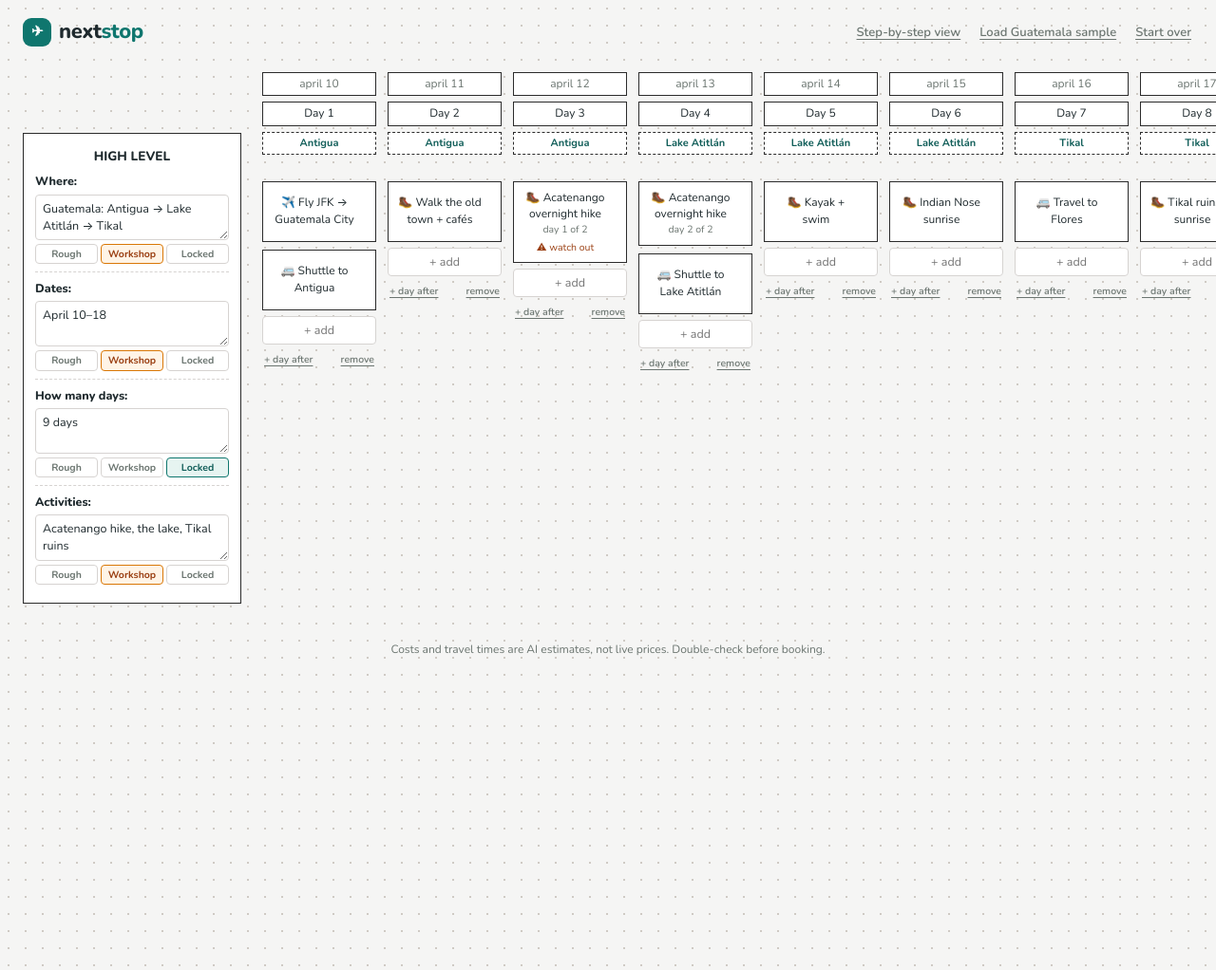
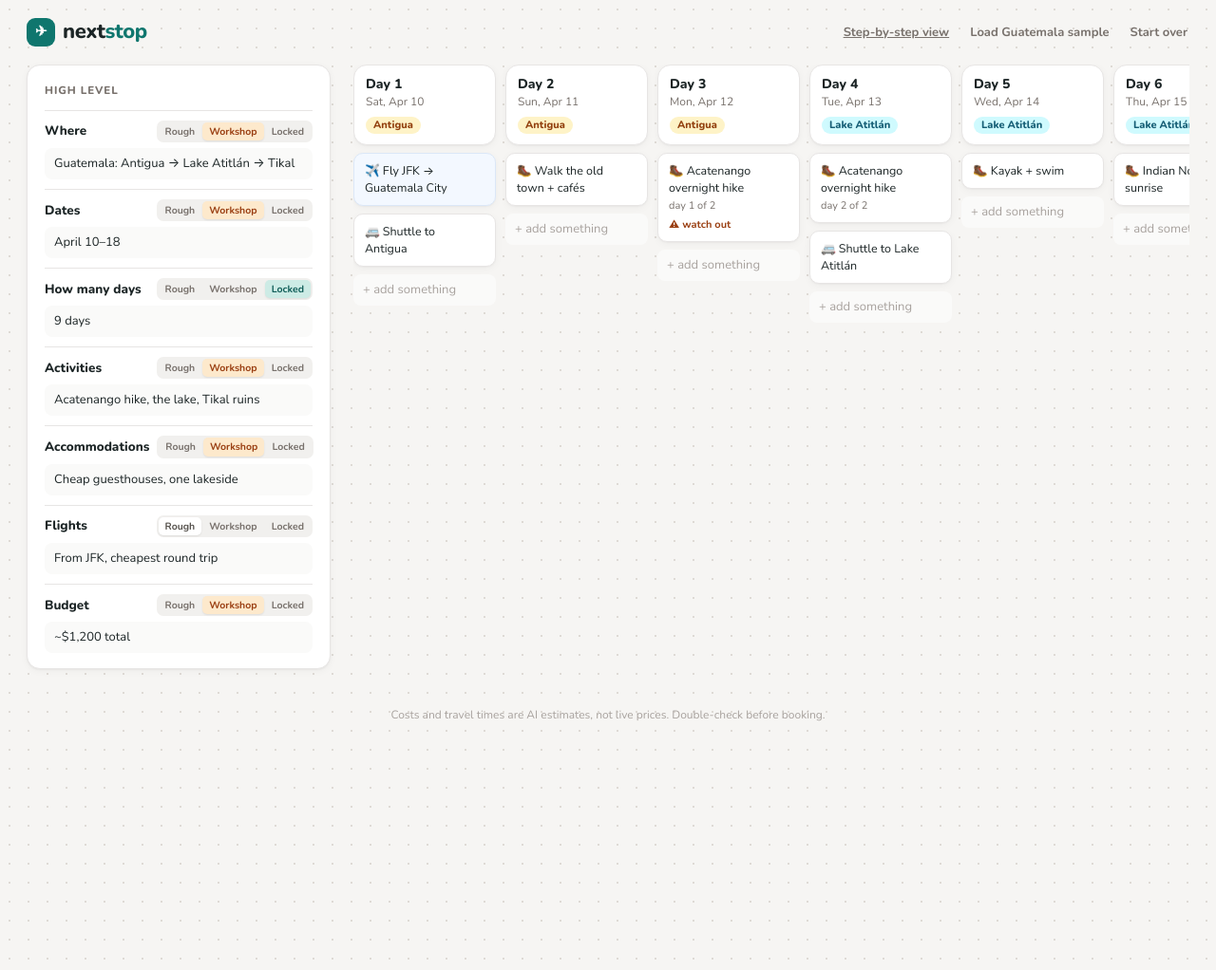
Before and after one commit to building-with-ai-f26/cp4449-project1, a Flask app: page /calendar in a window 1280 px wide. Shown: the whole page at 95% size. Run offline with Flask 3, Linux system fonts and the light colour scheme.

Commit message:
Calendar UI cleanup: full-height High level panel, softer cards, colored stop tags, grouped budget with progress bar
Co-Authored-By: Claude Opus 5.5 <noreply@anthropic.com>

```diff
--- a/templates/calendar.html
+++ b/templates/calendar.html
@@ -8,112 +8,101 @@
   <link href="https://fonts.googleapis.com/css2?family=Nunito:wght@400;500;600;700;800&display=swap" rel="stylesheet" />
   <style>
     :root {
-      --bg: #f5f5f4; --card: #fff; --text: #1f2a2e; --muted: #6b7570; --line: #2b2b2b; --soft-line: #d6d3d1;
+      --bg: #f6f5f3; --card: #fff; --text: #1c2526; --muted: #78716c; --faint: #a8a29e;
+      --line: #e7e5e4; --line-strong: #d6d3d1; --field: #fafaf9;
       --accent: #0f766e; --accent-dark: #115e59; --accent-soft: #e6f4f1;
       --warn-text: #9a3f12; --warn-bg: #fff4e6; --flag: #e5533d;
-      --col-h: 560px;
+      --radius: 14px; --shadow: 0 1px 2px rgba(28,25,23,.04), 0 2px 8px rgba(28,25,23,.04);
     }
     * { box-sizing: border-box; }
     body { margin: 0; font-family: "Nunito", -apple-system, BlinkMacSystemFont, "Segoe UI", Roboto, sans-serif;
            color: var(--text); line-height: 1.45; -webkit-font-smoothing: antialiased;
-           /* dotted canvas, like the Figma board */
-           background: var(--bg) radial-gradient(#cfcac4 1px, transparent 1px) 0 0 / 18px 18px; }
-    header { display: flex; justify-content: space-between; align-items: center; padding: 18px 24px 6px; gap: 12px; }
+           background: var(--bg) radial-gradient(#dedad5 1px, transparent 1px) 0 0 / 20px 20px; }
+    header { display: flex; justify-content: space-between; align-items: center; padding: 18px 28px 10px; gap: 12px; flex-wrap: wrap; }
     .logo { font-size: 22px; font-weight: 800; letter-spacing: -0.02em; display: flex; align-items: center; gap: 8px; }
     .logo span { color: var(--accent); }
     .logo .logo-mark { width: 30px; height: 30px; border-radius: 9px; background: var(--accent); color: #fff; display: grid; place-items: center; font-size: 15px; }
-    .header-links { display: flex; gap: 16px; align-items: center; }
-    .link-btn { background: none; border: none; color: var(--muted); cursor: pointer; font: inherit; font-size: 13px;
-                font-weight: 600; text-decoration: underline; text-underline-offset: 3px; padding: 2px; }
+    .header-links { display: flex; gap: 18px; align-items: center; flex-wrap: wrap; }
+    .link-btn { background: none; border: none; color: var(--muted); cursor: pointer; font: inherit; font-size: 13px; font-weight: 700; padding: 2px; }
     .link-btn:hover { color: var(--accent); }
-    #error { padding: 0 24px; }
+    #error { padding: 0 28px; }
     .error { background: #fdecec; color: #991b1b; border: 1px solid #f5c2c2; border-radius: 10px; padding: 8px 12px; font-weight: 600; font-size: 14px; }
 
-    /* One horizontal board, like the mockup: High level | days | Budget */
-    .board { display: flex; gap: 22px; align-items: flex-start; overflow-x: auto; padding: 20px 24px 100px; }
-    .col { flex: 0 0 auto; width: 190px; height: var(--col-h); background: var(--card); border: 1px solid var(--line);
-           padding: 14px 12px; font-size: 13px; position: relative; display: flex; flex-direction: column; gap: 8px; }
-    .col.hl { margin-top: 64px; height: calc(var(--col-h) - 64px); }
-    .col .scroll { overflow-y: auto; flex: 1; display: flex; flex-direction: column; gap: 8px; }
-    .col-title { text-align: center; font-weight: 800; font-size: 13.5px; }
-    .col-note { text-align: center; color: var(--muted); font-size: 11.5px; }
-    .col.wide { width: 230px; }
-    .lbl { font-weight: 800; font-size: 12.5px; }
-    .topic { display: flex; flex-direction: column; gap: 4px; padding-bottom: 8px; border-bottom: 1px dashed var(--soft-line); }
-    .topic:last-child { border-bottom: none; }
-    .topic-head { display: flex; justify-content: space-between; align-items: baseline; gap: 6px; }
-    .topic-state { font-size: 10.5px; font-weight: 700; color: var(--muted); }
-    .stages { display: flex; gap: 3px; }
-    .stages button { flex: 1; font: inherit; font-size: 10.5px; font-weight: 700; padding: 2px 0; border-radius: 4px; cursor: pointer;
-                     border: 1px solid var(--soft-line); background: #fff; color: var(--muted); }
-    .stages button:hover { border-color: var(--line); }
-    .stages button.on.s1 { background: #f5f5f4; border-color: #a8a29e; color: #57534e; }
-    .stages button.on.s2 { background: #fff4e6; border-color: #d97706; color: #9a3f12; }
-    .stages button.on.s3 { background: var(--accent-soft); border-color: var(--accent); color: var(--accent-dark); }
-    textarea, input[type=text], input[type=date] { width: 100%; font: inherit; font-size: 12.5px; border: 1px solid var(--soft-line);
-      border-radius: 4px; padding: 5px 7px; background: #fff; color: var(--text); resize: vertical; }
-    textarea:focus, input:focus, select:focus { outline: none; border-color: var(--accent); box-shadow: 0 0 0 2px var(--accent-soft); }
+    /* Page: High level on the left (full height, no inner scroll) | days + budget scroll sideways */
+    .layout { display: grid; grid-template-columns: 320px minmax(0, 1fr); gap: 24px; padding: 8px 28px 40px; align-items: start; }
+    @media (max-width: 760px) { .layout { grid-template-columns: minmax(0, 1fr); padding: 8px 16px 40px; } header { padding: 16px 16px 8px; } }
+    .panel { background: var(--card); border: 1px solid var(--line); border-radius: var(--radius); box-shadow: var(--shadow); }
+    .col-title { font-size: 11.5px; font-weight: 800; letter-spacing: .08em; text-transform: uppercase; color: var(--muted); margin-bottom: 12px; }
+    .board { display: flex; gap: 14px; align-items: flex-start; overflow-x: auto; padding-bottom: 16px; }
+
+    /* High level */
+    #hl { padding: 18px 18px 6px; position: sticky; top: 12px; }
+    .topic { padding: 10px 0; border-top: 1px solid var(--line); display: flex; flex-direction: column; gap: 6px; }
+    .topic:first-of-type { border-top: none; padding-top: 0; }
+    .topic-head { display: flex; justify-content: space-between; align-items: center; gap: 8px; }
+    .lbl { font-weight: 800; font-size: 13.5px; }
+    #hl textarea { overflow: hidden; }
+    textarea, input[type=text] { width: 100%; font: inherit; font-size: 13px; border: 1px solid transparent; border-radius: 8px;
+      padding: 6px 9px; background: var(--field); color: var(--text); resize: none; }
+    textarea:hover, input[type=text]:hover { border-color: var(--line); }
+    textarea:focus, input:focus { outline: none; background: #fff; border-color: var(--accent); box-shadow: 0 0 0 3px var(--accent-soft); }
+    textarea::placeholder, input::placeholder { color: var(--faint); }
+    /* Stage: one segmented control */
+    .stages { display: flex; flex: 0 0 auto; background: #f1f0ee; border-radius: 7px; padding: 2px; gap: 1px; }
+    .stages button { font: inherit; font-size: 10.5px; font-weight: 700; padding: 2px 7px; border-radius: 5px; cursor: pointer;
+                     border: none; background: transparent; color: var(--muted); }
+    .stages button:hover { color: var(--text); }
+    .stages button.on { box-shadow: 0 1px 2px rgba(0,0,0,.08); }
+    .stages button.on.s1 { background: #fff; color: #57534e; }
+    .stages button.on.s2 { background: #fde9cc; color: #9a3f12; }
+    .stages button.on.s3 { background: #cdebe5; color: var(--accent-dark); }
 
     /* Days */
-    .days { display: flex; gap: 12px; align-items: flex-start; }
-    .daycol { width: 120px; display: flex; flex-direction: column; gap: 6px; }
-    .pill { border: 1px solid var(--line); background: #fff; text-align: center; font-size: 12px; padding: 3px 4px; }
-    .pill.date { color: var(--muted); }
-    .pill.leg { border-style: dashed; color: var(--accent-dark); font-weight: 700; font-size: 11px; }
-    .cards { display: flex; flex-direction: column; gap: 8px; margin-top: 18px; }
-    .card { background: #fff; border: 1px solid var(--line); min-height: 64px; padding: 8px 18px 8px 8px; font-size: 12px;
-            display: flex; flex-direction: column; justify-content: center; text-align: center; position: relative; }
-    .card .part { color: var(--muted); font-size: 10.5px; }
-    .card .w { color: var(--warn-text); font-size: 10.5px; margin-top: 3px; }
-    .card .x { position: absolute; top: 2px; right: 3px; border: none; background: none; color: var(--muted); cursor: pointer; font-size: 13px; padding: 0 2px; opacity: 0; }
+    .days { display: flex; gap: 10px; align-items: flex-start; }
+    .daycol { width: 150px; flex: 0 0 auto; display: flex; flex-direction: column; gap: 8px; }
+    .dhead { padding: 10px 12px; }
+    .dhead .d { font-weight: 800; font-size: 14px; }
+    .dhead .date { color: var(--muted); font-size: 12px; }
+    .leg { display: inline-block; margin-top: 6px; font-size: 11px; font-weight: 800; padding: 1px 8px; border-radius: 99px; }
+    .cards { display: flex; flex-direction: column; gap: 8px; }
+    .card { background: #fff; border: 1px solid var(--line); border-radius: 10px; padding: 9px 22px 9px 11px; font-size: 12.5px; position: relative; box-shadow: var(--shadow); }
+    .card .part { color: var(--muted); font-size: 11px; margin-top: 2px; }
+    .card .w { color: var(--warn-text); font-size: 11px; margin-top: 4px; font-weight: 700; }
+    .card .x { position: absolute; top: 5px; right: 5px; border: none; background: none; color: var(--faint); cursor: pointer; font-size: 14px; line-height: 1; padding: 0 2px; opacity: 0; }
     .card:hover .x { opacity: 1; }
     .card .x:hover { color: var(--flag); }
-    .card.custom { border-style: dashed; }
-    .add-own { font-size: 11.5px; text-align: center; }
-    .daytools { display: flex; justify-content: space-between; }
-    .daytools .link-btn { font-size: 10.5px; }
-    .add-day { width: 90px; height: 120px; margin-top: 64px; border: 1px dashed var(--line); background: rgba(255,255,255,.6);
-               display: grid; place-items: center; cursor: pointer; font-weight: 800; color: var(--accent-dark); font-size: 13px; }
-    .add-day:hover { background: var(--accent-soft); }
-    .empty-days { width: 240px; margin-top: 64px; color: var(--muted); font-size: 13px; text-align: center; padding: 20px; border: 1px dashed var(--soft-line); background: rgba(255,255,255,.6); }
+    .card.custom { border-style: dashed; box-shadow: none; }
+    .card.flight { background: #f3f8ff; border-color: #dbe7f7; }
+    .add-own { font-size: 12px; background: transparent; border: 1px dashed var(--line-strong); }
+    .daytools { display: flex; justify-content: space-between; opacity: 0; transition: opacity .15s; }
+    .daycol:hover .daytools { opacity: 1; }
+    .daytools .link-btn { font-size: 11px; font-weight: 600; }
+    .add-day { width: 64px; flex: 0 0 auto; align-self: stretch; min-height: 80px; border: 1px dashed var(--line-strong); border-radius: var(--radius);
+               display: grid; place-items: center; cursor: pointer; font-weight: 800; color: var(--muted); font-size: 12.5px; text-align: center; }
+    .add-day:hover { background: var(--accent-soft); color: var(--accent-dark); border-color: var(--accent); }
+    .empty-days { width: 240px; color: var(--muted); font-size: 13px; text-align: center; padding: 24px; border: 1px dashed var(--line-strong); border-radius: var(--radius); }
 
-    /* Sandbox */
-    .leg { margin-bottom: 4px; }
-    .leg-name { font-weight: 800; }
-    .leg-meta { color: var(--muted); font-size: 11px; }
-    .sb { list-style: disc; margin: 4px 0 0; padding-left: 16px; }
-    .sb li { margin-bottom: 6px; }
-    .sb .meta { color: var(--muted); font-size: 11px; }
-    .sb .w { color: var(--warn-text); font-size: 11px; }
-    select { font: inherit; font-size: 11px; border: 1px solid var(--accent); color: var(--accent-dark); background: #fff; border-radius: 4px; padding: 1px 4px; margin-top: 2px; cursor: pointer; max-width: 100%; }
-    .btn { background: var(--accent); color: #fff; border: none; border-radius: 6px; padding: 7px 10px; font: inherit; font-weight: 800; font-size: 12.5px; cursor: pointer; }
-    .btn:hover:not(:disabled) { background: var(--accent-dark); }
-    .btn:disabled { opacity: .5; cursor: wait; }
-    .btn-line { background: #fff; color: var(--accent-dark); border: 1px solid var(--accent); }
-    .btn-line:hover:not(:disabled) { background: var(--accent-soft); }
-    .btn-tiny { padding: 2px 7px; font-size: 11px; border-radius: 4px; }
+    /* Budget */
+    #budget { flex: 0 0 auto; width: 260px; padding: 18px; position: relative; font-size: 13px; }
+    .big-total { font-size: 26px; font-weight: 800; letter-spacing: -0.02em; line-height: 1.1; }
+    .of { color: var(--muted); font-size: 12.5px; margin: 2px 0 10px; }
+    .bar { height: 6px; background: #f1f0ee; border-radius: 99px; overflow: hidden; margin-bottom: 14px; }
+    .bar i { display: block; height: 100%; background: var(--accent); border-radius: 99px; }
+    .bar.over i { background: var(--flag); }
+    .group { font-size: 11px; font-weight: 800; letter-spacing: .06em; text-transform: uppercase; color: var(--faint); margin: 12px 0 4px; }
+    .row { display: flex; justify-content: space-between; gap: 10px; padding: 3px 0; }
+    .row .m { color: var(--muted); font-size: 11.5px; }
+    .tbd { color: var(--faint); }
+    .hint { color: var(--muted); font-size: 12px; }
 
-    /* Budget / flights / status */
-    .row { display: flex; justify-content: space-between; gap: 8px; }
-    .row .m { color: var(--muted); font-size: 11px; }
-    .total { border-top: 1px solid var(--line); padding-top: 6px; font-weight: 800; font-size: 14px; }
-    .tbd { color: #a8a29e; }
-    .status-big { font-size: 13.5px; }
-    .hint { color: var(--muted); font-size: 11.5px; }
-    .w-box { color: var(--warn-text); background: var(--warn-bg); padding: 5px 7px; font-size: 11.5px; }
-
-    /* Ripple flags: the red diamonds from the mockup */
-    .col.flagged { border-color: var(--flag); box-shadow: 0 0 0 1px var(--flag); }
+    /* Ripple flags (from "Save this version") */
+    .flagged { border-color: var(--flag) !important; box-shadow: 0 0 0 1px var(--flag) !important; }
     .diamond { position: absolute; left: 50%; bottom: -58px; width: 132px; height: 132px; margin-left: -66px; z-index: 2;
                background: var(--flag); transform: rotate(45deg); display: grid; place-items: center; box-shadow: 0 6px 18px rgba(229,83,61,.35); }
     .diamond span { transform: rotate(-45deg); color: #fff; font-size: 11px; font-weight: 800; text-align: center; width: 120px; line-height: 1.25; }
-    .diamond.small { width: 104px; height: 104px; margin-left: -52px; }
-    .diamond.small span { width: 92px; }
-    .note { font-size: 12px; color: var(--muted); text-align: center; margin: -60px 0 30px; }
-    .flag-list { color: #b42d18; font-weight: 700; font-size: 11.5px; border-bottom: 1px dashed var(--flag); padding-bottom: 6px; }
+    .flag-list { color: #b42d18; font-weight: 700; font-size: 12px; border-bottom: 1px dashed var(--flag); padding-bottom: 6px; }
     .flag-list ul { margin: 2px 0 0; padding-left: 14px; }
-    .spinner { display: inline-block; width: 11px; height: 11px; border: 2px solid rgba(255,255,255,.5); border-top-color: #fff; border-radius: 50%; animation: spin .8s linear infinite; vertical-align: -1px; margin-right: 5px; }
-    @keyframes spin { to { transform: rotate(360deg); } }
+    .note { font-size: 12px; color: var(--faint); text-align: center; margin: 0 0 30px; }
   </style>
   {% if posthog_key %}
   <script>
@@ -133,10 +122,12 @@
   </header>
   <div id="error"></div>
 
-  <div class="board">
-    <div class="col hl wide" id="hl"></div>
-    <div class="days" id="days"></div>
-    <div class="col wide" id="budget"></div>
+  <div class="layout">
+    <aside class="panel" id="hl"></aside>
+    <div class="board">
+      <div class="days" id="days"></div>
+      <section class="panel" id="budget"></section>
+    </div>
   </div>
   <p class="note">Costs and travel times are AI estimates, not live prices. Double-check before booking.</p>
 
@@ -207,7 +198,7 @@
   const money = (n) => "$" + Math.round(n).toLocaleString();
   const signed = (n) => (n > 0 ? "+" : "−") + money(Math.abs(n));
   // A text box bound to a plan field (re-renders the parts that depend on it).
-  const box = (k, ph, rows = 2) => `<textarea rows="${rows}" placeholder="${esc(ph)}" oninput="plan['${k}'] = this.value; save()">${esc(plan[k])}</textarea>`;
+  const box = (k, ph, rows = 2) => `<textarea rows="${rows}" placeholder="${esc(ph)}" oninput="plan['${k}'] = this.value; grow(this); save(); renderBudget()">${esc(plan[k])}</textarea>`;
 
   function load() {
     try { const s = JSON.parse(localStorage.getItem(STORE)); if (s && Array.isArray(s.days)) return { ...emptyPlan(), ...s, stages: s.stages || {} }; } catch (e) {}
@@ -220,7 +211,15 @@
     if (!plan.startDate) return "";
     const d = new Date(plan.startDate + "T12:00:00");
     d.setDate(d.getDate() + i);
-    return d.toLocaleDateString(undefined, { month: "long", day: "numeric" }).toLowerCase();
+    return d.toLocaleDateString("en-US", { weekday: "short", month: "short", day: "numeric" });
+  }
+
+  // Each stop gets its own soft color, in the order it first appears.
+  const LEG_COLORS = [["#fef3c7", "#92400e"], ["#cffafe", "#155e75"], ["#dcfce7", "#166534"], ["#fce7f3", "#9d174d"], ["#e0e7ff", "#3730a3"]];
+  function legStyle(leg) {
+    const order = [...new Set(plan.days.map((_, i) => dayLeg(i)).filter(Boolean))];
+    const [bg, fg] = LEG_COLORS[Math.max(0, order.indexOf(leg)) % LEG_COLORS.length];
+    return `background:${bg};color:${fg}`;
   }
 
   // Where you sleep on day i = the leg of the last item that day; otherwise carry over from the day before.
@@ -282,19 +281,22 @@
   // Columns with text boxes are drawn once (so typing isn't interrupted).
   function renderStatic() {
     $("hl").innerHTML = `
-      <div class="col-title">HIGH LEVEL</div>
-      <div class="scroll">${TOPICS.map(([key, label, field, ph]) => {
+      <div class="col-title">High level</div>
+      ${TOPICS.map(([key, label, field, ph]) => {
         const st = plan.stages[key];
         return `
         <div class="topic">
-          <div class="topic-head"><span class="lbl">${label}:</span><span class="topic-state">${st ? "" : "Not started"}</span></div>
-          ${box(field, ph, 2)}
-          <div class="stages">${[1, 2, 3].map(n => `<button class="s${n} ${st === n ? "on" : ""}" title="${STAGE_NAME[n]}"
-            onclick="setStage('${key}', ${n})">${STAGE_SHORT[n]}</button>`).join("")}</div>
+          <div class="topic-head"><span class="lbl">${label}</span>
+            <div class="stages" title="${st ? STAGE_NAME[st] : "Not started"}">${[1, 2, 3].map(n => `<button class="s${n} ${st === n ? "on" : ""}" title="${STAGE_NAME[n]}"
+              onclick="setStage('${key}', ${n})">${STAGE_SHORT[n]}</button>`).join("")}</div>
+          </div>
+          ${box(field, ph, 1)}
         </div>`;
-      }).join("")}
-      </div>`;
+      }).join("")}`;
+    $("hl").querySelectorAll("textarea").forEach(grow);
   }
+  // Text boxes grow to fit what you type (no inner scrollbars).
+  function grow(t) { t.style.height = "auto"; t.style.height = t.scrollHeight + 2 + "px"; }
 
   // Click a stage to set it; click the one that's already on to go back to "Not started".
   function setStage(key, n) {
@@ -314,11 +316,13 @@
         </div>`).join("");
       return `
         <div class="daycol">
-          <div class="pill date">${plan.startDate ? esc(dateFor(i)) : "&nbsp;"}</div>
-          <div class="pill">Day ${i + 1}</div>
-          ${leg ? `<div class="pill leg">${esc(leg)}</div>` : ""}
+          <div class="panel dhead">
+            <div class="d">Day ${i + 1}</div>
+            ${plan.startDate ? `<div class="date">${esc(dateFor(i))}</div>` : ""}
+            ${leg ? `<span class="leg" style="${legStyle(leg)}">${esc(leg)}</span>` : ""}
+          </div>
           <div class="cards">${cards}</div>
-          <input type="text" class="add-own" placeholder="+ add" onkeydown="if(event.key==='Enter'){addOwn(${i}, this.value)}" />
+          <input type="text" class="add-own" placeholder="+ add something" onkeydown="if(event.key==='Enter'){addOwn(${i}, this.value)}" />
           <div class="daytools">
             <button class="link-btn" onclick="insertDay(${i})">+ day after</button>
             <button class="link-btn" onclick="removeDay(${i})">remove</button>
@@ -326,7 +330,7 @@
         </div>`;
     }).join("");
     $("days").innerHTML = (cols || `<div class="empty-days">No days yet. Click <strong>+ day</strong> to start.</div>`) +
-      `<div class="add-day" onclick="insertDay(${plan.days.length - 1})">+ day</div>`;
+      `<div class="add-day" onclick="insertDay(${plan.days.length - 1})">+<br>day</div>`;
   }
 
   function diamond(text, small) { return `<div class="diamond ${small ? "small" : ""}"><span>${esc(text)}</span></div>`; }
@@ -336,23 +340,29 @@
     const f = flags().budget;
     const el = $("budget");
     el.classList.toggle("flagged", f.length > 0);
-    const stayLines = b.stays.map((s, i) => `
-      <div class="row"><span>Accommodation ${i + 1}: ${esc(s.leg)} <span class="m">${s.nights}n${s.nightly ? " × " + money(s.nightly) : ""}</span></span><span>${s.nightly ? money(s.cost) : "?"}</span></div>`).join("");
-    const actLines = b.extras.filter(it => it.kind !== "transport").map((it, i) => `
-      <div class="row"><span>Activity ${i + 1}: ${esc(it.title)}</span><span>${money(it.est_cost)}</span></div>`).join("");
-    const transLines = b.extras.filter(it => it.kind === "transport").map((it, i) => `
-      <div class="row"><span>Transportation ${i + 1}: ${esc(it.title)}</span><span>${money(it.est_cost)}</span></div>`).join("");
+    const line = (label, amount, meta = "") => `<div class="row"><span>${label}${meta ? ` <span class="m">${meta}</span>` : ""}</span><span class="${amount == null ? "tbd" : ""}">${amount == null ? "?" : money(amount)}</span></div>`;
+    const acts = b.extras.filter(it => it.kind !== "transport");
+    const trans = b.extras.filter(it => it.kind === "transport");
+    // Your budget number, pulled from the Budget text in High level ("~$1,200 total" -> 1200)
+    const m = String(plan.budget).replace(/,/g, "").match(/\d+/);
+    const target = m ? Number(m[0]) : 0;
+    const over = target && b.total > target;
     el.innerHTML = `
       <div class="col-title">Budget</div>
-      <div class="scroll">
-        ${f.length ? `<div class="flag-list">Since your saved version:<ul>${f.map(x => `<li>${esc(x)}</li>`).join("")}</ul></div>` : ""}
-        <div class="row total" style="border:none;padding:0"><span>Cost →</span><span>${b.days ? "~" + money(b.total) : "<span class='tbd'>TBD</span>"}</span></div>
-        <div class="row"><span>Flights:</span><span>${plan.flights ? money(b.flights) : "?"}</span></div>
-        ${stayLines || `<div class="row"><span>Accommodation:</span><span class="tbd">—</span></div>`}
-        ${actLines || `<div class="row"><span>Activities:</span><span class="tbd">—</span></div>`}
-        ${transLines || `<div class="row"><span>Transportation:</span><span class="tbd">—</span></div>`}
-        <div class="row"><span>Food: <span class="m">${b.days} days${plan.foodPerDay ? " × " + money(plan.foodPerDay) : ""}</span></span><span>${plan.foodPerDay ? money(b.food) : "?"}</span></div>
-      </div>
+      ${f.length ? `<div class="flag-list">Since your saved version:<ul>${f.map(x => `<li>${esc(x)}</li>`).join("")}</ul></div>` : ""}
+      <div class="big-total">${b.days ? "~" + money(b.total) : "<span class='tbd'>TBD</span>"}</div>
+      <div class="of">${target ? (over ? `${money(b.total - target)} over your ${money(target)}` : `${money(target - b.total)} left of ${money(target)}`) : "Add a budget in High level"}</div>
+      ${target ? `<div class="bar ${over ? "over" : ""}"><i style="width:${Math.min(100, b.total / target * 100)}%"></i></div>` : ""}
+      <div class="group">Flights</div>
+      ${line(plan.flights ? esc(plan.flights.route) : "Flights", plan.flights ? b.flights : null)}
+      <div class="group">Stays</div>
+      ${b.stays.map(s => line(esc(s.leg), s.nightly ? s.cost : null, `${s.nights}n${s.nightly ? " × " + money(s.nightly) : ""}`)).join("") || `<div class="row tbd">None yet</div>`}
+      <div class="group">Activities</div>
+      ${acts.map(it => line(esc(it.title), it.est_cost)).join("") || `<div class="row tbd">None yet</div>`}
+      <div class="group">Getting around</div>
+      ${trans.map(it => line(esc(it.title), it.est_cost)).join("") || `<div class="row tbd">None yet</div>`}
+      <div class="group">Food</div>
+      ${line("Food", plan.foodPerDay ? b.food : null, `${b.days} days${plan.foodPerDay ? " × " + money(plan.foodPerDay) : ""}`)}
       ${f.length ? diamond(`${b.total > (plan.saved ? plan.saved.total : 0) ? "MORE" : "LESS"} ACCOMMODATION / COST → ${money(b.total)}`) : ""}`;
   }
 
```
